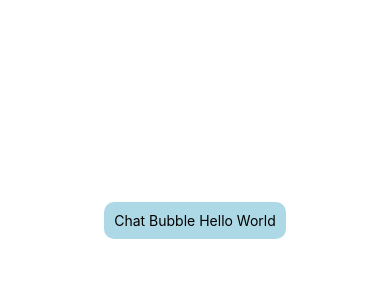
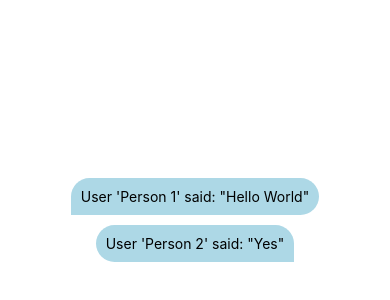
Before and after one commit to Tavi-Kohn/cs402-chat-app, a React Native app: screen / in a window 390 px wide. Shown: the part 202-502 px from the top of the page. Built offline with nearby package versions, Linux system fonts and the light colour scheme.

Commit message:
Refactor ChatBubble component to use children instead of a property

```diff
--- a/App.tsx
+++ b/App.tsx
@@ -6,7 +6,8 @@ import { ChatBubble } from "./components/ChatBubble";
 export default function App() {
   return (
     <View style={styles.container}>
-      <ChatBubble text={"Hello World"}></ChatBubble>
+      <ChatBubble user="Person 1" tailDirection="left">Hello World</ChatBubble>
+      <ChatBubble user="Person 2" tailDirection="right">Yes</ChatBubble>
       <StatusBar style="auto" />
     </View>
   );
--- a/components/ChatBubble.tsx
+++ b/components/ChatBubble.tsx
@@ -1,17 +1,35 @@
 import { StyleSheet, Text, View } from "react-native";
+import { PropsWithChildren } from "react";
 
-export function ChatBubble({text}: {text: string}) {
+export function ChatBubble(props: PropsWithChildren<Props>) {
   return (
-    <View style={styles.bubble}>
-      <Text>Chat Bubble {text}</Text>
+    <View
+      style={[
+        styles.bubble,
+        props.tailDirection === "left" ? styles.tailLeft : styles.tailRight,
+      ]}
+    >
+      <Text>User '{props.user}' said: "{props.children}"</Text>
     </View>
   );
 }
 
+type Props = {
+  tailDirection: "left" | "right";
+  user: string,
+};
+
 const styles = StyleSheet.create({
   bubble: {
     backgroundColor: "lightblue",
-    borderRadius: 10,
-    padding: 10
+    borderRadius: 20,
+    padding: 10,
+    margin: 5
+  },
+  tailLeft: {
+    borderBottomLeftRadius: 0,
+  },
+  tailRight: {
+    borderBottomRightRadius: 0,
   },
 });
```
